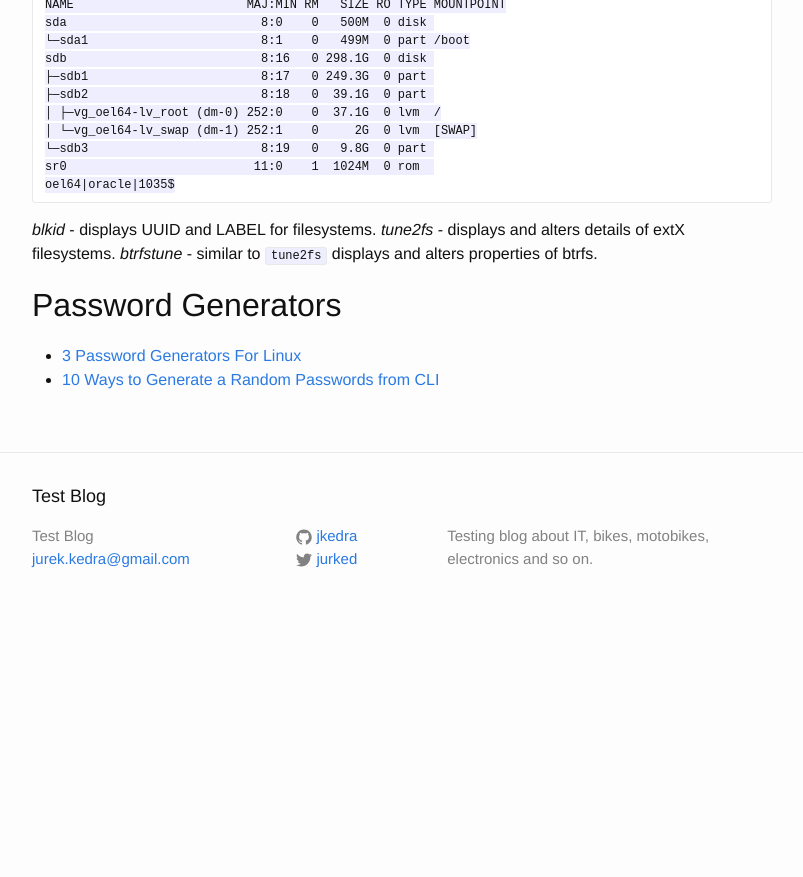
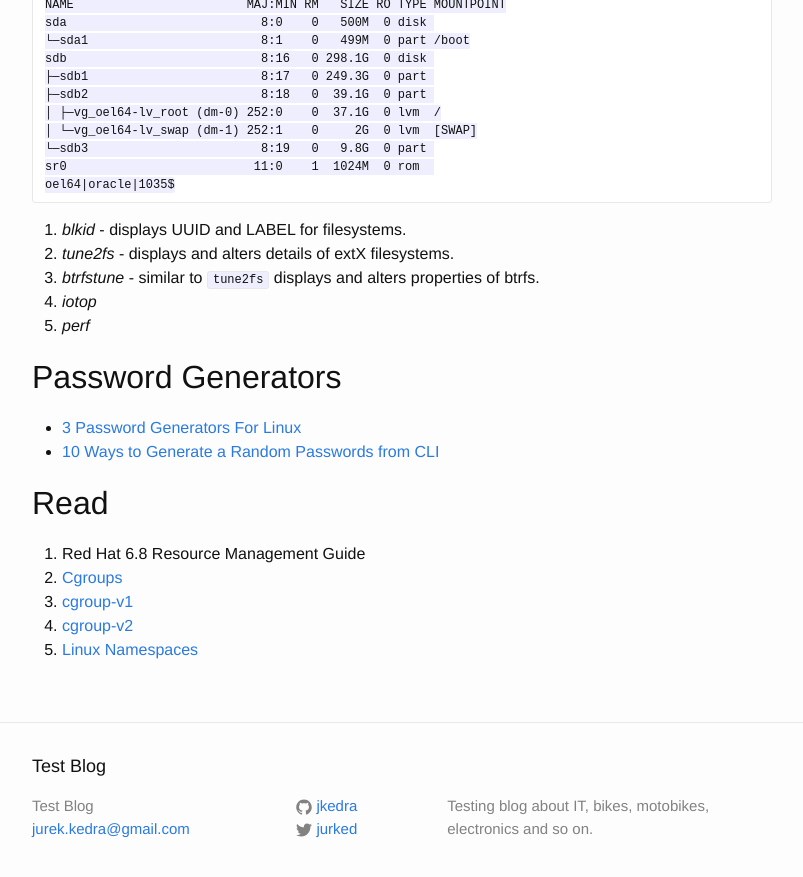
Before and after one commit to jkedra/jkedra.github.io, a Jekyll site: the page built from _posts/2015/2015-06-17-linux.md, in a window 1280 px wide and 900 px high, scrolled down 1164 px. Shown: the top 877 px of the window, without its empty margins (238-1041 px from the left). Built offline with Jekyll 4.4.1, drawn with Linux system fonts in a browser that asks for light colours; before the commit the page ends 1794 px from its top, so only the background shows below that.

Commit message:
multiple stuff added

```diff
--- a/_posts/2015/2015-06-17-linux.md
+++ b/_posts/2015/2015-06-17-linux.md
@@ -60,9 +63,11 @@ The lsblk example:
 [lsblk-man]: http://manpages.ubuntu.com/manpages/raring/man8/lsblk.8.html
 [lsblk-rh]: https://access.redhat.com/documentation/en-US/Red_Hat_Enterprise_Linux/6/html/Deployment_Guide/s1-sysinfo-filesystems.html
 
-*blkid* - displays UUID and LABEL for filesystems.
-*tune2fs* - displays and alters details of extX filesystems.
-*btrfstune* - similar to `tune2fs` displays and alters properties of btrfs.
+1. *blkid* - displays UUID and LABEL for filesystems.
+2. *tune2fs* - displays and alters details of extX filesystems.
+3. *btrfstune* - similar to `tune2fs` displays and alters properties of btrfs.
+4. *iotop*
+5. *perf*
 
 
 ## Password Generators
@@ -71,3 +76,11 @@ The lsblk example:
 
 [3pwdgen]: https://www.maketecheasier.com/password-generators-for-linux/
 [10wayspwdcli]: http://www.howtogeek.com/howto/30184/10-ways-to-generate-a-random-password-from-the-command-line/
+
+## Read
+
+1. Red Hat 6.8 Resource Management Guide
+2. [Cgroups](we:Cgroups)
+3. [cgroup-v1](https://www.kernel.org/doc/Documentation/cgroup-v1/)
+4. [cgroup-v2](https://www.kernel.org/doc/Documentation/cgroup-v2.txt)
+5. [Linux Namespaces](we:Linux_namespaces)
```
Also changed, not shown: other parts of _posts/2015/2015-06-17-linux.md (+3 -0 lines), _drafts/arduino.md (+6 -1 lines), _drafts/ora12new.md (+4 -0 lines).
